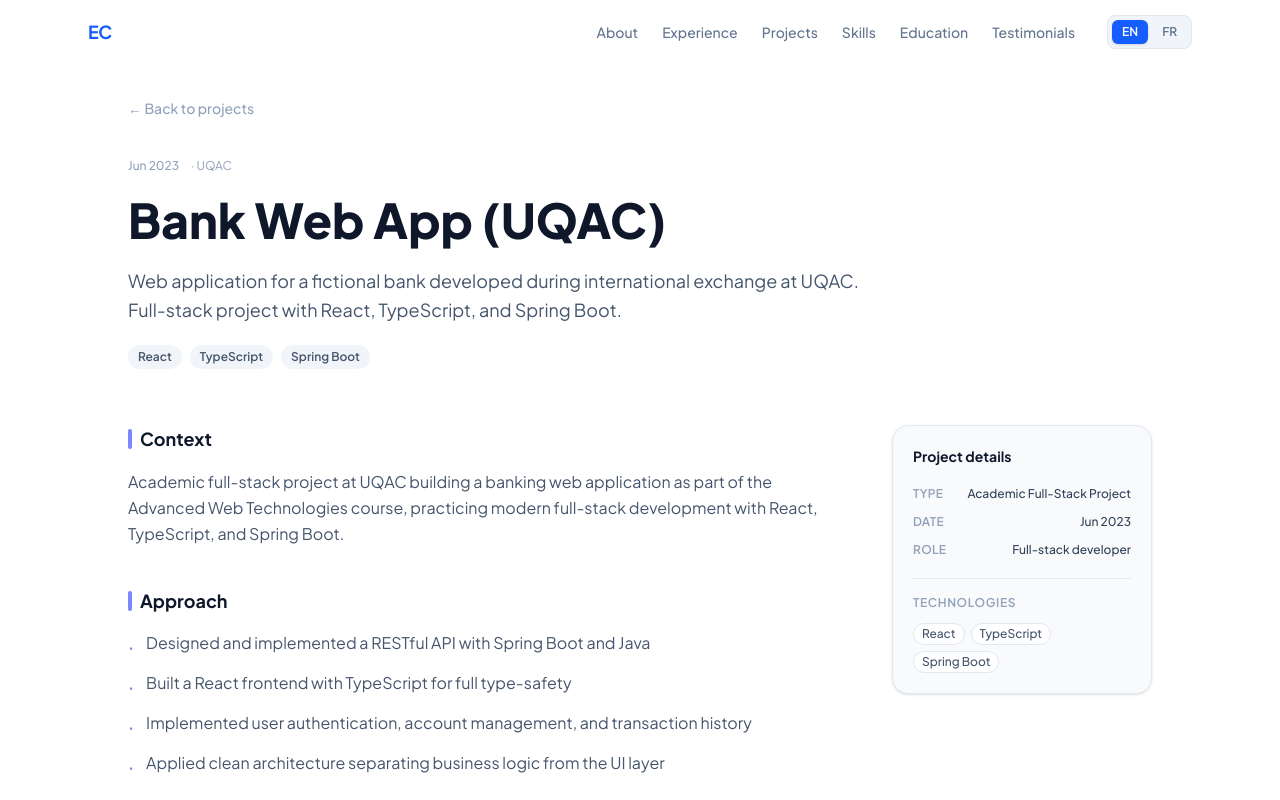
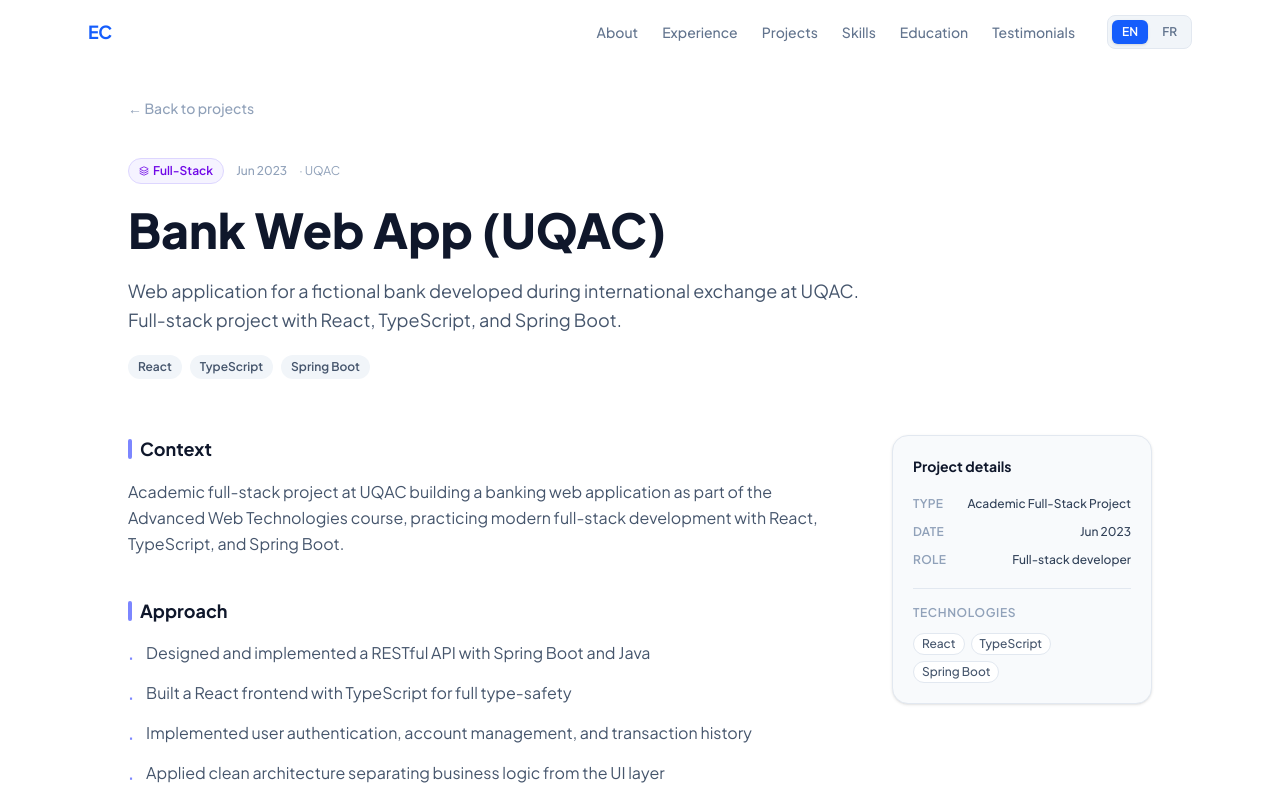
Before and after one commit to Wabfall/wabfall.github.io, a React (Vite) app: page /projects/bank-web-app-uqac in a window 1280 px wide. Shown: the top 800 px of the page. Built offline with nearby package versions, Linux system fonts and the light colour scheme.

Commit message:
fix: update ProjectPage to use categories[] instead of removed category field

```diff
--- a/src/pages/ProjectPage.tsx
+++ b/src/pages/ProjectPage.tsx
@@ -2,7 +2,7 @@ import { useParams, Link } from "react-router-dom";
 import { projects } from "../data/portfolio";
 import { useLang } from "../lib/lang";
 import { ui } from "../data/ui";
-import { categoryConfig } from "../components/Experience";
+import { projectCategoryConfig } from "../components/Experience";
 import { ExternalLink } from "lucide-react";
 
 export default function ProjectPage() {
@@ -24,7 +24,7 @@ export default function ProjectPage() {
     );
   }
 
-  const cat = categoryConfig(project.category);
+  const sortedCategories = [...project.categories].sort((a, b) => (a === "data" ? -1 : b === "data" ? 1 : 0));
   const content = project.content;
   const others = projects
     .filter((p) => p.slug !== slug)
@@ -44,11 +44,14 @@ export default function ProjectPage() {
         {/* Header */}
         <div className="mb-14">
           <div className="flex items-center gap-3 mb-4 flex-wrap">
-            {cat && (
-              <span className={`inline-flex items-center gap-1 px-2.5 py-1 rounded-full border text-xs font-semibold ${cat.badge}`}>
-                {cat.icon} {cat.label}
-              </span>
-            )}
+            {sortedCategories.map((c) => {
+              const cfg = projectCategoryConfig(c);
+              return cfg ? (
+                <span key={c} className={`inline-flex items-center gap-1 px-2.5 py-1 rounded-full border text-xs font-semibold ${cfg.badge}`}>
+                  {cfg.icon} {cfg.label}
+                </span>
+              ) : null;
+            })}
             <span className="text-slate-400 text-xs font-medium">{project.date}</span>
             <span className="text-slate-400 text-xs">· {project.company}</span>
           </div>
```
